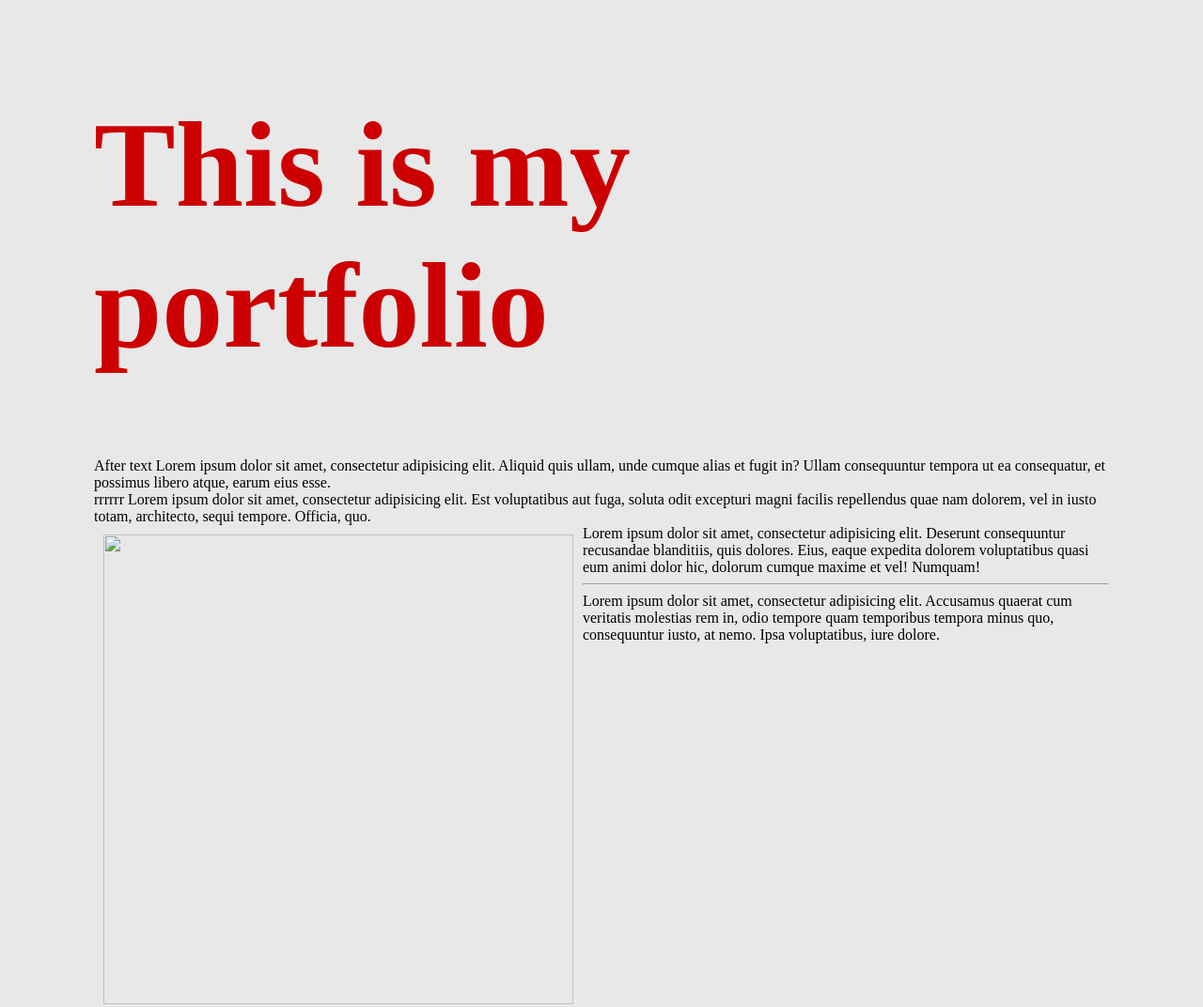
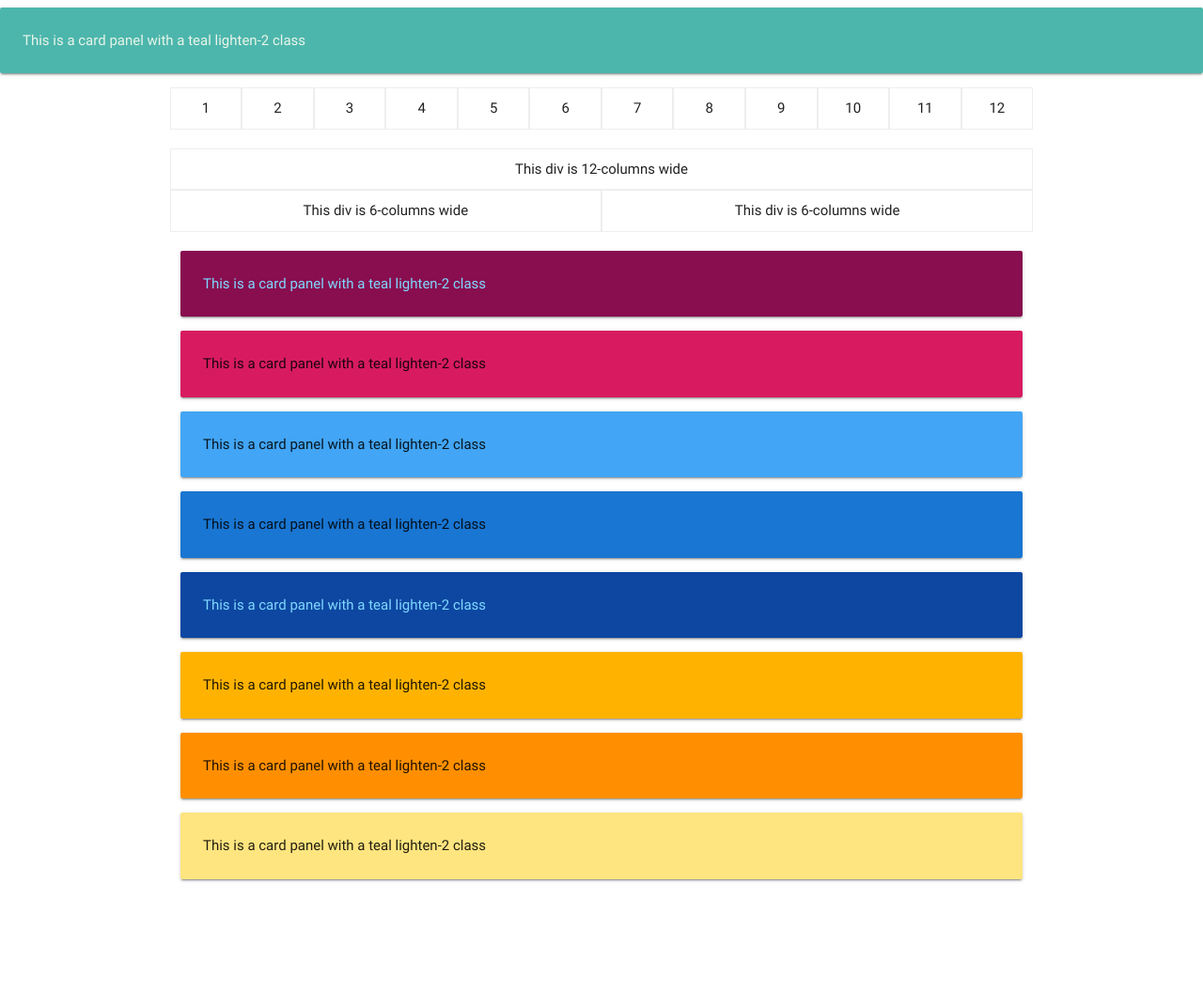
Before and after one commit to fivefishstudios/FCC-Portfolio-Style1, a website: page index.html in a window 1280 px wide. Shown: the whole page at 94% size. After the commit the page ends 951 px from the top, so only its background shows below. Drawn offline with nearby package versions, Linux system fonts and the light colour scheme; files that its build step writes are made by us from their sources.

Commit message:
first material page

```diff
--- a/css/portfolio.less
+++ b/css/portfolio.less
@@ -1,9 +1,7 @@
-body {
-  margin: 100px;
-  background-color: #e8e8e8;
-  font-color: yellow;
-  h1 {
-    font-size: 130px;
-    color: #CC0000;
-  }
+
+.col {
+  border: 1px solid #EEE;
+  padding-top: 10px !important;
+  padding-bottom: 10px !important;
+  text-align: center;
 }
--- a/index.html
+++ b/index.html
@@ -1,27 +1,72 @@
-<head>
-<link rel="stylesheet" href="/css/portfolio.css">
-</head>
+<!DOCTYPE html>
+  <html>
+    <head>
+      <!--Let browser know website is optimized for mobile-->
+      <meta name="viewport" content="width=device-width, initial-scale=1.0"/>
 
-<body>
-<h1>This is my portfolio</h1>
+      <!--Import Google Icon Font-->
+      <link href="http://fonts.googleapis.com/icon?family=Material+Icons" rel="stylesheet">
+      <!--Import materialize.css-->
+      <link type="text/css" rel="stylesheet" href="/bower_components/materialize/dist/css/materialize.min.css"  media="screen,projection"/>
 
-  After text
+      <link type="text/css" rel="stylesheet" href="/css/portfolio.css"  media="screen,projection"/>
 
-  Lorem ipsum dolor sit amet, consectetur adipisicing elit. Aliquid quis ullam, unde cumque alias et fugit in? Ullam consequuntur tempora ut ea consequatur, et possimus libero atque, earum eius esse.
-<br>
-  rrrrrr
+    </head>
 
-  Lorem ipsum dolor sit amet, consectetur adipisicing elit. Est voluptatibus aut fuga, soluta odit excepturi magni facilis repellendus quae nam dolorem, vel in iusto totam, architecto, sequi tempore. Officia, quo.
+    <body>
+      <div class="card-panel teal lighten-2">
+        <span class="green-text text-lighten-5">This is a card panel with a teal lighten-2 class</span>
+      </div>
 
-  <br>
+      <div class="container">
+
+        <div class="row">
+          <div class="col s1">1</div>
+          <div class="col s1">2</div>
+          <div class="col s1">3</div>
+          <div class="col s1">4</div>
+          <div class="col s1">5</div>
+          <div class="col s1">6</div>
+          <div class="col s1">7</div>
+          <div class="col s1">8</div>
+          <div class="col s1">9</div>
+          <div class="col s1">10</div>
+          <div class="col s1">11</div>
+          <div class="col s1">12</div>
+        </div>
+
+        <div class="row">
+          <div class="col s12">This div is 12-columns wide</div>
+          <div class="col s6">This div is 6-columns wide</div>
+          <div class="col s6">This div is 6-columns wide</div>
+        </div>
 
 
-  <img src="/images/codescreen.jpg" width="500" align="left" vspace="10" hspace="10" >
+        <div class="card-panel pink darken-4">
+          <span class="light-blue-text text-accent-1">This is a card panel with a teal lighten-2 class</span>
+        </div>
 
-  Lorem ipsum dolor sit amet, consectetur adipisicing elit. Deserunt consequuntur recusandae blanditiis, quis dolores. Eius, eaque expedita dolorem voluptatibus quasi eum animi dolor hic, dolorum cumque maxime et vel! Numquam!
+        <div class="card-panel pink darken-1">This is a card panel with a teal lighten-2 class</div>
 
-  <hr>
+        <div class="card-panel blue lighten-1">This is a card panel with a teal lighten-2 class</div>
 
-  Lorem ipsum dolor sit amet, consectetur adipisicing elit. Accusamus quaerat cum veritatis molestias rem in, odio tempore quam temporibus tempora minus quo, consequuntur iusto, at nemo. Ipsa voluptatibus, iure dolore.
+        <div class="card-panel blue darken-2">This is a card panel with a teal lighten-2 class</div>
 
-</body>
+        <div class="card-panel blue darken-4">
+          <span class="light-blue-text text-accent-1">This is a card panel with a teal lighten-2 class</span>
+        </div>
+
+
+        <div class="card-panel amber darken-1">This is a card panel with a teal lighten-2 class</div>
+
+        <div class="card-panel amber darken-3">This is a card panel with a teal lighten-2 class</div>
+
+        <div class="card-panel amber accent-1">This is a card panel with a teal lighten-2 class</div>
+      </div>
+
+    </body>
+
+    <!--Import jQuery before materialize.js-->
+    <script type="text/javascript" src="https://code.jquery.com/jquery-2.1.1.min.js"></script>
+    <script type="text/javascript" src="/bower_components/materialize/dist/js/materialize.min.js"></script>
+  </html>
```
Also changed, not shown: bower.json (added, +20 -0 lines), 1 other file.
